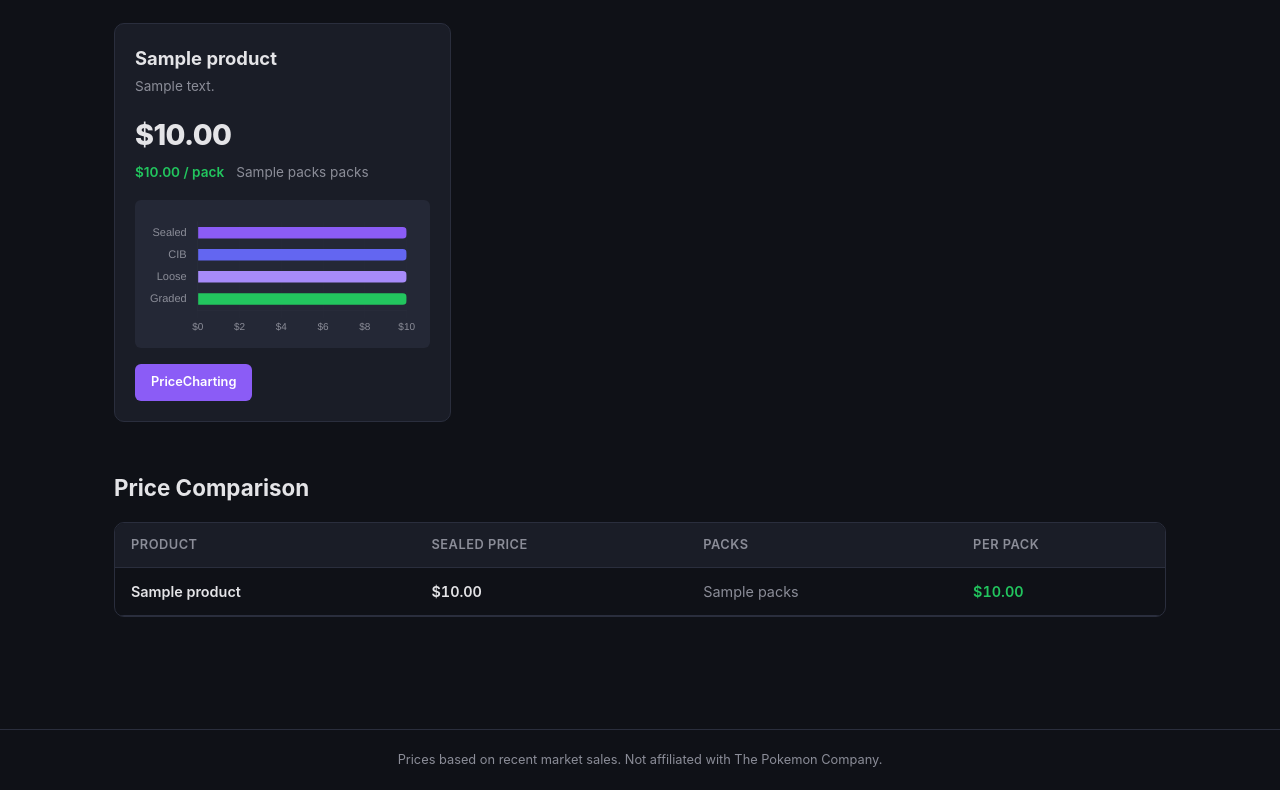
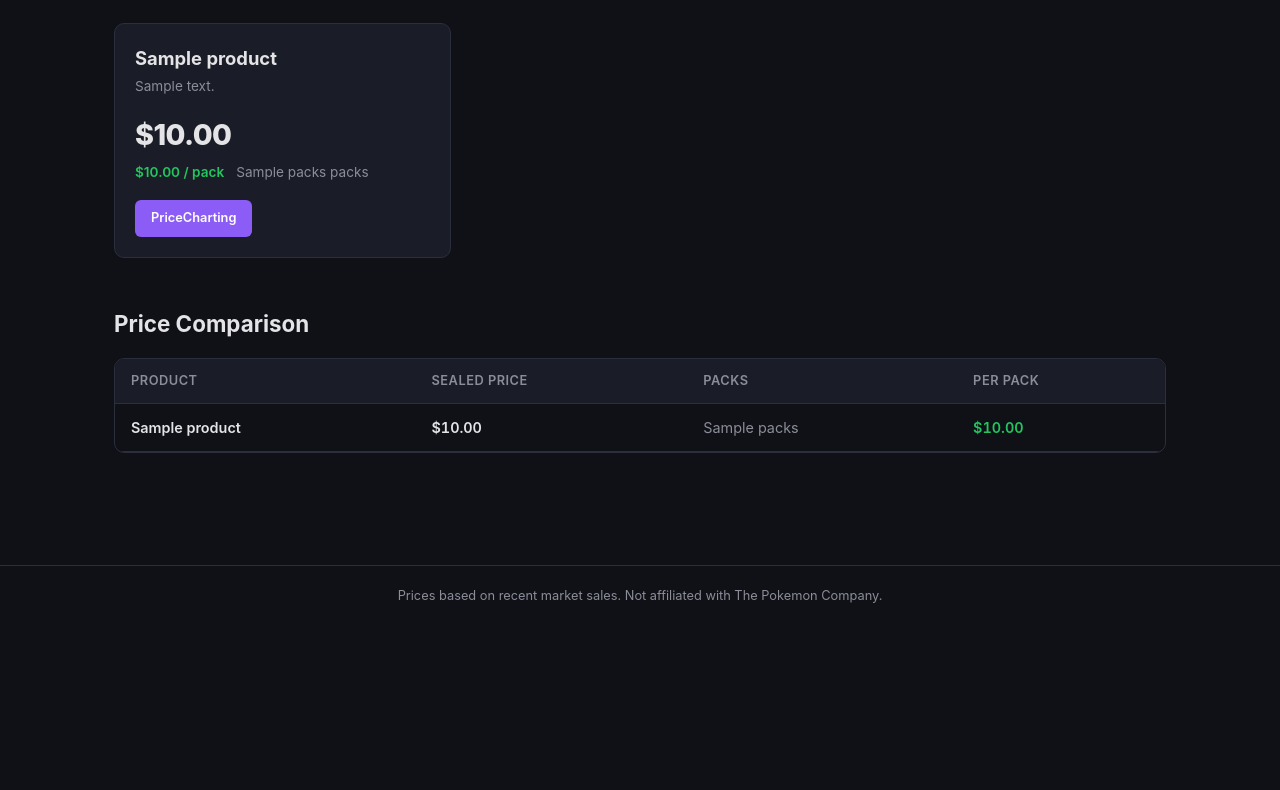
Before and after one commit to cooperarons1/claude, a Flask app: template templates/home.html in a window 1280 px wide. Shown: the part 285-1075 px from the top of the page. After the commit the page ends 888 px from the top, so only its background shows below. Run offline with Flask 3, Linux system fonts and the light colour scheme; the template is opened without the code that fills it: most values are stand-ins (such as "Sample title", 1, 10 or a date in 2020).

Commit message:
Remove chart functionality from product cards
https://claude.ai/code/session_01HT84t74bKaeLzPbqWPqQFK

```diff
--- a/static/style.css
+++ b/static/style.css
@@ -230,15 +230,6 @@ a:hover { color: var(--accent-hover); }
 .price-packs {
     color: var(--text-muted);
     font-size: 0.85rem;
-}
-
-/* ===== Chart ===== */
-.chart-container {
-    margin-bottom: 16px;
-    padding: 12px;
-    background: var(--bg-hover);
-    border-radius: var(--radius-sm);
-    min-height: 60px;
 }
 
 /* ===== Buttons ===== */
--- a/templates/base.html
+++ b/templates/base.html
@@ -20,7 +20,6 @@
         <p>Prices based on recent market sales. Not affiliated with The Pokemon Company.</p>
     </footer>
 
-    <script src="https://cdn.jsdelivr.net/npm/chart.js@4.4.7/dist/chart.umd.min.js"></script>
     {% block scripts %}{% endblock %}
 </body>
 </html>
--- a/templates/home.html
+++ b/templates/home.html
@@ -43,12 +43,6 @@
                 {% endif %}
             </div>
 
-            {% if p.market_price %}
-            <div class="chart-container">
-                <canvas id="chart-{{ p.id }}" height="140"></canvas>
-            </div>
-            {% endif %}
-
             {% if p.pc_url %}
             <div class="product-links">
                 <a href="{{ p.pc_url }}" target="_blank" class="btn btn-price">PriceCharting</a>
@@ -91,105 +85,3 @@
 </div>
 {% endif %}
 {% endblock %}
-
-{% block scripts %}
-<script>
-document.addEventListener('DOMContentLoaded', function() {
-    const products = [
-        {% for p in products %}
-        {% if p.market_price %}
-        {
-            id: "{{ p.id }}",
-            newPrice: {{ p.new_price or 0 }},
-            cibPrice: {{ p.cib_price or 0 }},
-            loosePrice: {{ p.loose_price or 0 }},
-            gradedPrice: {{ p.graded_price or 0 }}
-        },
-        {% endif %}
-        {% endfor %}
-    ];
-
-    Chart.defaults.color = '#8b8d98';
-    Chart.defaults.borderColor = 'rgba(42, 46, 61, 0.5)';
-
-    products.forEach(function(p) {
-        const canvas = document.getElementById('chart-' + p.id);
-        if (!canvas) return;
-
-        const labels = [];
-        const data = [];
-        const colors = [];
-
-        if (p.newPrice > 0) {
-            labels.push('Sealed');
-            data.push(p.newPrice);
-            colors.push('#8b5cf6');
-        }
-        if (p.cibPrice > 0) {
-            labels.push('CIB');
-            data.push(p.cibPrice);
-            colors.push('#6366f1');
-        }
-        if (p.loosePrice > 0) {
-            labels.push('Loose');
-            data.push(p.loosePrice);
-            colors.push('#a78bfa');
-        }
-        if (p.gradedPrice > 0) {
-            labels.push('Graded');
-            data.push(p.gradedPrice);
-            colors.push('#22c55e');
-        }
-
-        if (data.length === 0) return;
-
-        // Adjust chart container height based on number of bars
-        const container = canvas.parentElement;
-        container.style.height = Math.max(60, labels.length * 32 + 20) + 'px';
-
-        new Chart(canvas, {
-            type: 'bar',
-            data: {
-                labels: labels,
-                datasets: [{
-                    data: data,
-                    backgroundColor: colors,
-                    borderRadius: 4,
-                    barPercentage: 0.65,
-                    categoryPercentage: 0.8
-                }]
-            },
-            options: {
-                indexAxis: 'y',
-                responsive: true,
-                maintainAspectRatio: false,
-                plugins: {
-                    legend: { display: false },
-                    tooltip: {
-                        callbacks: {
-                            label: function(ctx) {
-                                return '$' + ctx.raw.toFixed(2);
-                            }
-                        }
-                    }
-                },
-                scales: {
-                    x: {
-                        beginAtZero: true,
-                        grid: { color: 'rgba(42, 46, 61, 0.3)' },
-                        ticks: {
-                            callback: function(v) { return '$' + v; },
-                            font: { size: 10 }
-                        }
-                    },
-                    y: {
-                        grid: { display: false },
-                        ticks: { font: { size: 11 } }
-                    }
-                }
-            }
-        });
-    });
-});
-</script>
-{% endblock %}
```
